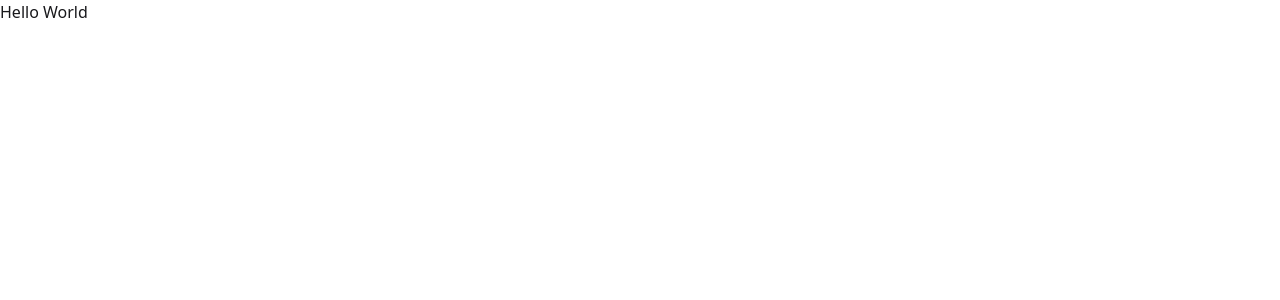
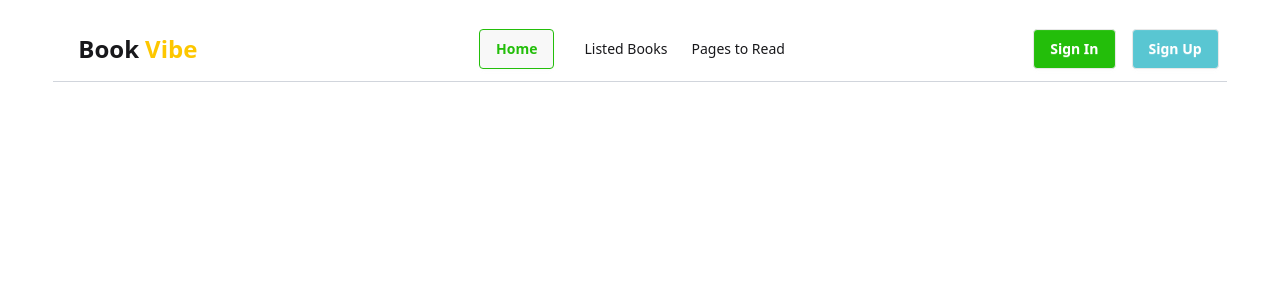
Before and after one commit to ismail-dev-code/book-vibe, a React (Vite) app: page / in a window 1280 px wide. Shown: the top 300 px of the page. Built offline with nearby package versions, Linux system fonts and the light colour scheme.

Commit message:
navbar added

```diff
--- /dev/null
+++ b/src/Routes/Routes.jsx
@@ -0,0 +1,20 @@
+import React from "react";
+import { createBrowserRouter } from "react-router";
+import Root from "../pages/Root/Root";
+import ErrorPage from "../pages/ErrorPage/ErrorPage";
+import Home from "../pages/Home/Home";
+
+export const router = createBrowserRouter([
+  {
+    path: "/",
+    Component: Root,
+    errorElement: <ErrorPage></ErrorPage>,
+    children: [
+      {
+        index: true,
+        path: "/",
+        Component: Home,
+      },
+    ],
+  },
+]);
--- /dev/null
+++ b/src/components/Footer/Footer.jsx
@@ -0,0 +1,11 @@
+import React from 'react';
+
+const Footer = () => {
+    return (
+        <div>
+            {/* <h3>ami footer</h3> */}
+        </div>
+    );
+};
+
+export default Footer;
--- /dev/null
+++ b/src/components/Header/Navbar.jsx
@@ -0,0 +1,60 @@
+import React from "react";
+
+const Navbar = () => {
+  const links = (
+    <>
+      <li>
+        <a>Listed Books</a>
+      </li>
+
+      <li>
+        <a>Pages to Read</a>
+      </li>
+    </>
+  );
+  return (
+    <div className="navbar border-b-1 border-gray-300 mt-4 w-11/12 mx-auto">
+      <div className="navbar-start">
+        <div className="dropdown">
+          <div tabIndex={0} role="button" className="btn btn-ghost lg:hidden">
+            <svg
+              xmlns="http://www.w3.org/2000/svg"
+              className="h-5 w-5"
+              fill="none"
+              viewBox="0 0 24 24"
+              stroke="currentColor"
+            >
+              {" "}
+              <path
+                strokeLinecap="round"
+                strokeLinejoin="round"
+                strokeWidth="2"
+                d="M4 6h16M4 12h8m-8 6h16"
+              />{" "}
+            </svg>
+          </div>
+          <ul
+            tabIndex={0}
+            className="menu menu-sm dropdown-content bg-base-100 rounded-box z-1 mt-3 w-52 p-2 shadow"
+          >
+
+            {links}
+          </ul>
+        </div>
+        <a className="btn btn-ghost text-2xl font-bold">
+          Book <span className="text-yellow-400">Vibe</span>
+        </a>
+      </div>
+      <div className="navbar-center hidden lg:flex">
+        <a className="btn text-[#23BE0A] mr-3.5 border-[#23BE0A]">Home</a>
+        <ul className="menu menu-horizontal px-1"> {links}</ul>
+      </div>
+      <div className="navbar-end">
+        <a className="btn bg-[#23BE0A] text-white mr-4">Sign In</a>
+        <a className="btn bg-[#59C6D2] text-white">Sign Up</a>
+      </div>
+    </div>
+  );
+};
+
+export default Navbar;
--- /dev/null
+++ b/src/pages/Books/Books.jsx
@@ -0,0 +1,11 @@
+import React from 'react';
+
+const Books = () => {
+    return (
+        <div>
+
+        </div>
+    );
+};
+
+export default Books;
--- /dev/null
+++ b/src/pages/ErrorPage/ErrorPage.jsx
@@ -0,0 +1,11 @@
+import React from 'react';
+
+const ErrorPage = () => {
+    return (
+        <div>
+            <p className='text-red-700'><small>page not found re ba</small></p>
+        </div>
+    );
+};
+
+export default ErrorPage;
--- /dev/null
+++ b/src/pages/Home/Home.jsx
@@ -0,0 +1,11 @@
+import React from 'react';
+
+const Home = () => {
+    return (
+        <div>
+            {/* <h2>ami home</h2> */}
+        </div>
+    );
+};
+
+export default Home;
--- /dev/null
+++ b/src/pages/Root/Root.jsx
@@ -0,0 +1,16 @@
+import React from "react";
+import { Outlet } from "react-router";
+import Footer from "../../components/Footer/Footer";
+import Navbar from "../../components/Header/Navbar";
+
+const Root = () => {
+  return (
+    <div>
+      <Navbar></Navbar>
+      <Outlet></Outlet>
+      <Footer></Footer>
+    </div>
+  );
+};
+
+export default Root;
```
Also changed, not shown: src/main.jsx (+2 -7 lines).
